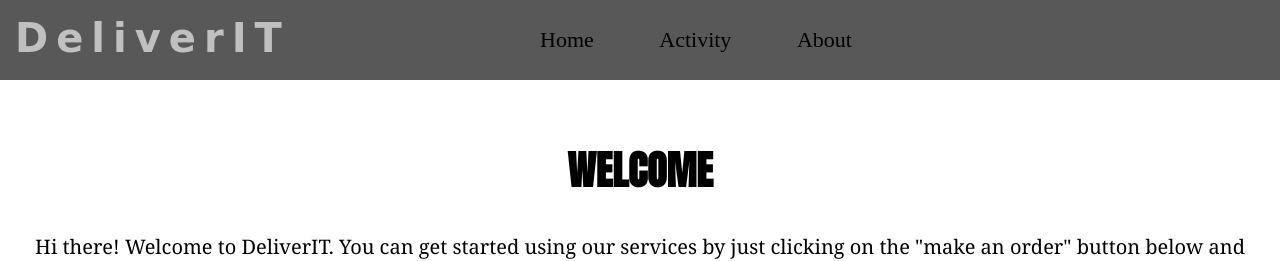
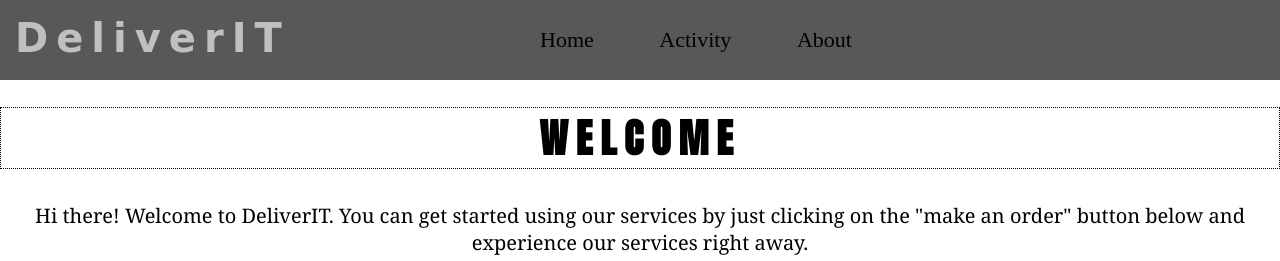
Before and after one commit to kelvinziroh/DeliverIT, a plain HTML site: page UI/order.html in a window 1280 px wide. Shown: the top 261 px of the page. Drawn offline with nearby package versions, Linux system fonts and the light colour scheme; a web font is replaced by a local one.

Commit message:
[feature #162375520] Add more styling to the heading.

```diff
--- a/UI/static/css/order.css
+++ b/UI/static/css/order.css
@@ -73,4 +73,9 @@ main p {
   font-family: "Anton", sans-serif;
   text-transform: uppercase;
   font-size: 40px;
+  border: 1px;
+  border-style: dotted;
+  margin-top: 0px;
+  letter-spacing: 0.2em;
+  line-height: 60px;
 }
```
